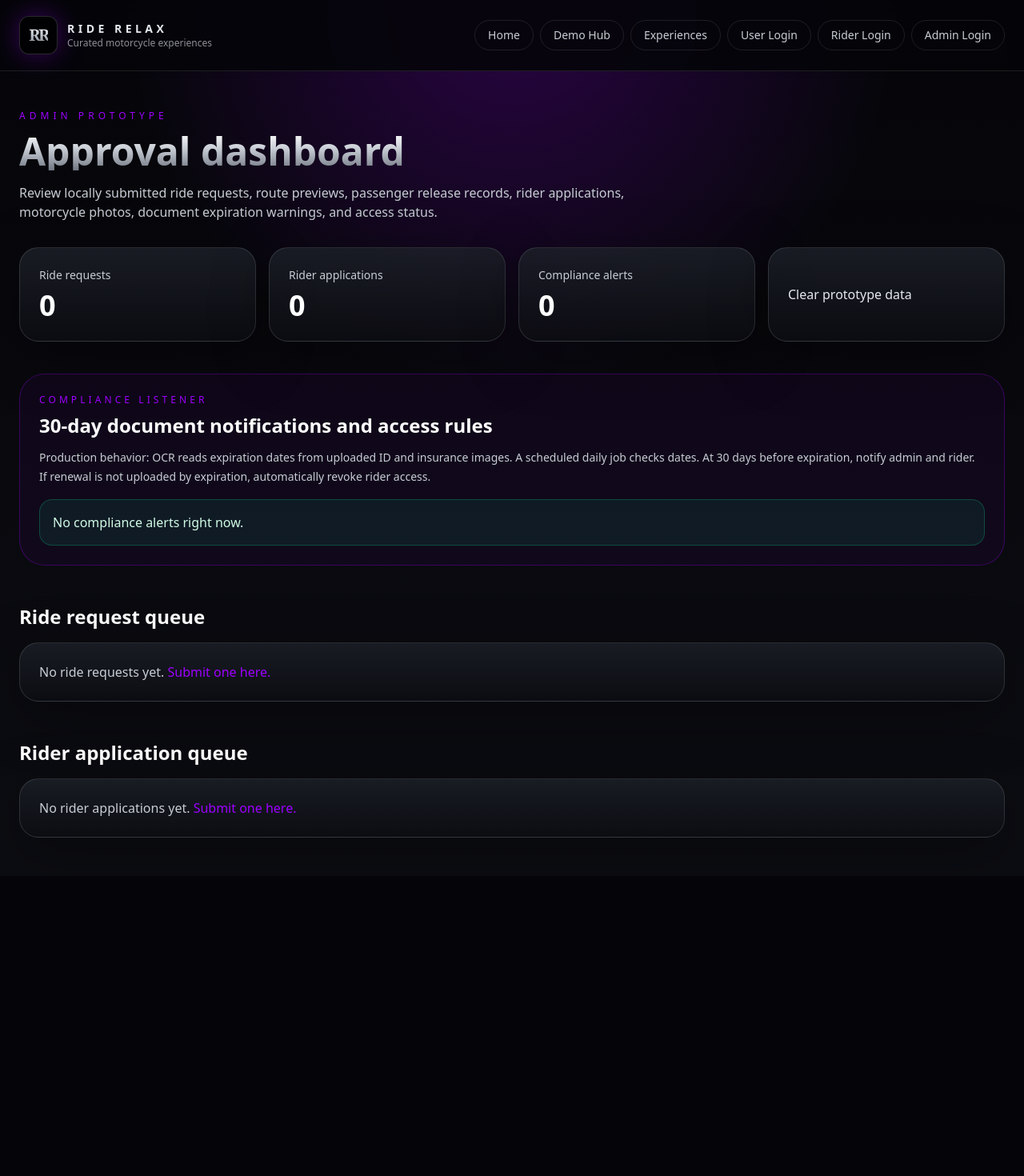
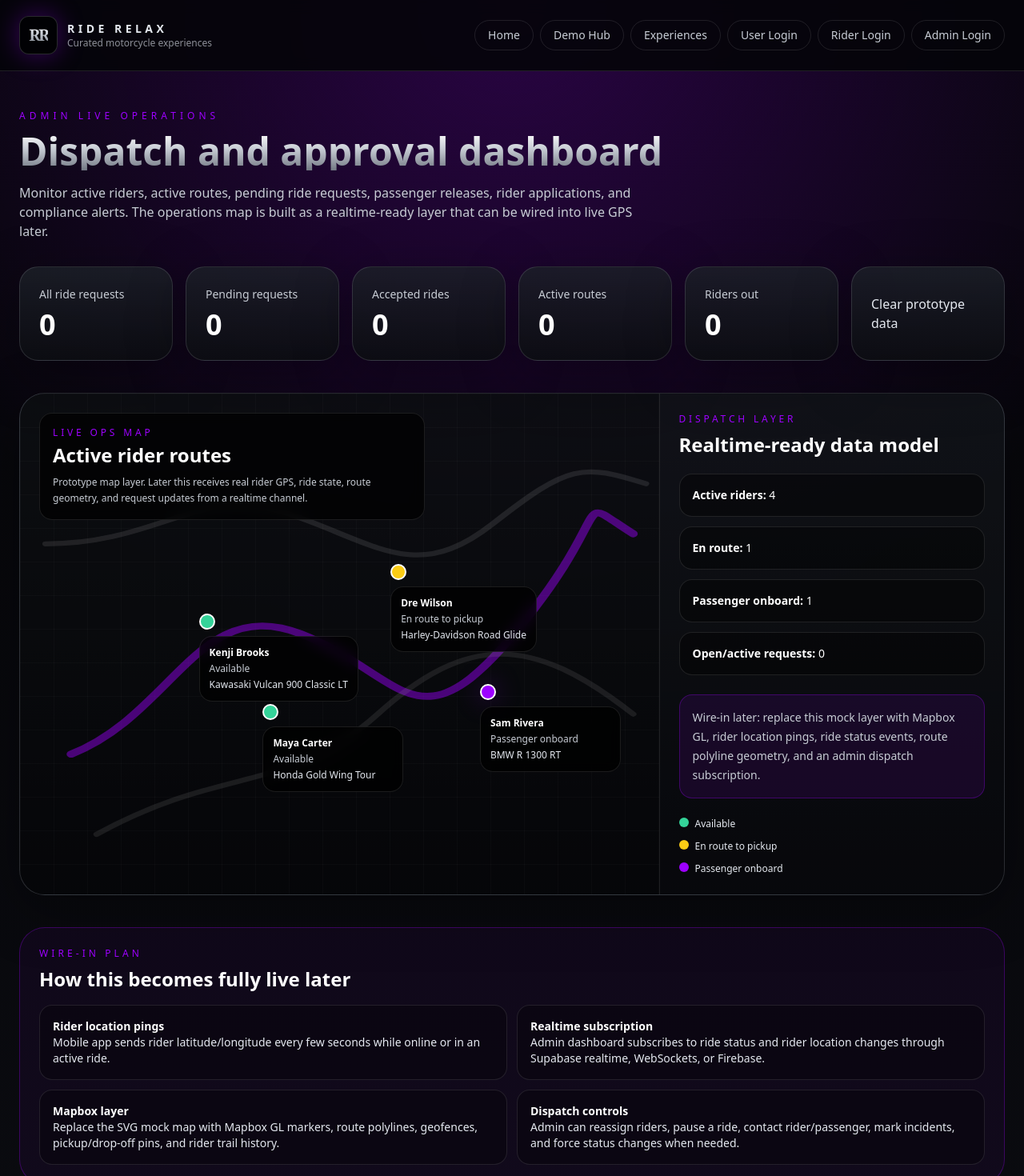
Before and after one commit to MalMcDan/RR-Revolution, a Next.js app: page /admin in a window 1280 px wide. Shown: the top 1470 px of the page at 80% size. Before the commit the page ends 1095 px from the top, so only its background shows below. Built offline with nearby package versions, Linux system fonts and the light colour scheme.

Commit message:
Wire admin operations dashboard

```diff
--- a/app/admin/page.tsx
+++ b/app/admin/page.tsx
@@ -4,6 +4,7 @@ import Link from "next/link";
 import { useEffect, useMemo, useState } from "react";
 import { PrototypeNav } from "../../components/prototype-nav";
 import { MockRouteMap } from "../../components/mock-route-map";
+import { AdminOpsMap } from "../../components/admin-ops-map";
 import { getDocumentStatus, type RideRequest, type RiderApplication } from "../../lib/prototype-data";
 
 function updateStoredList<T>(key: string, list: T[]) {
@@ -16,6 +17,16 @@ function statusClass(tone: string) {
   return "border-emerald-500/40 bg-emerald-500/10 text-emerald-100";
 }
 
+function isActiveRide(request: RideRequest) {
+  const status = request.status.toLowerCase();
+  return status.includes("accepted") || status.includes("en route") || status.includes("passenger") || status.includes("submitted to");
+}
+
+function isPendingRequest(request: RideRequest) {
+  const status = request.status.toLowerCase();
+  return status.includes("submitted") || status.includes("follow-up") || status.includes("review");
+}
+
 export default function AdminPage() {
   const [requests, setRequests] = useState<RideRequest[]>([]);
   const [applications, setApplications] = useState<RiderApplication[]>([]);
@@ -26,6 +37,10 @@ export default function AdminPage() {
   }, []);
 
   const complianceAlerts = useMemo(() => applications.filter((application) => getDocumentStatus(application).tone !== "ok"), [applications]);
+  const activeRoutes = useMemo(() => requests.filter(isActiveRide), [requests]);
+  const pendingRequests = useMemo(() => requests.filter(isPendingRequest), [requests]);
+  const acceptedRequests = useMemo(() => requests.filter((request) => request.status.toLowerCase().includes("accepted")), [requests]);
+  const uniqueAssignedRiders = useMemo(() => new Set(activeRoutes.map((request) => request.selectedRiderName || request.status).filter(Boolean)).size, [activeRoutes]);
 
   function setRequestStatus(index: number, status: string) {
     const next = requests.map((item, itemIndex) => itemIndex === index ? { ...item, status } : item);
@@ -50,16 +65,31 @@ export default function AdminPage() {
     <main className="min-h-screen bg-rr-radial text-white">
       <PrototypeNav />
       <section className="mx-auto max-w-7xl px-6 py-12">
-        <div className="text-xs uppercase tracking-[0.42em] text-rr-purple">Admin prototype</div>
-        <h1 className="rr-metal-text mt-3 text-5xl font-black">Approval dashboard</h1>
-        <p className="mt-4 max-w-3xl text-rr-chrome">Review locally submitted ride requests, route previews, passenger release records, rider applications, motorcycle photos, document expiration warnings, and access status.</p>
+        <div className="text-xs uppercase tracking-[0.42em] text-rr-purple">Admin live operations</div>
+        <h1 className="rr-metal-text mt-3 text-5xl font-black">Dispatch and approval dashboard</h1>
+        <p className="mt-4 max-w-3xl text-rr-chrome">Monitor active riders, active routes, pending ride requests, passenger releases, rider applications, and compliance alerts. The operations map is built as a realtime-ready layer that can be wired into live GPS later.</p>
 
-        <div className="mt-8 grid gap-4 md:grid-cols-4">
-          <div className="rr-card rounded-3xl p-6"><div className="text-sm text-rr-chrome">Ride requests</div><div className="mt-2 text-4xl font-black">{requests.length}</div></div>
-          <div className="rr-card rounded-3xl p-6"><div className="text-sm text-rr-chrome">Rider applications</div><div className="mt-2 text-4xl font-black">{applications.length}</div></div>
-          <div className="rr-card rounded-3xl p-6"><div className="text-sm text-rr-chrome">Compliance alerts</div><div className="mt-2 text-4xl font-black">{complianceAlerts.length}</div></div>
+        <div className="mt-8 grid gap-4 md:grid-cols-4 xl:grid-cols-6">
+          <div className="rr-card rounded-3xl p-6"><div className="text-sm text-rr-chrome">All ride requests</div><div className="mt-2 text-4xl font-black">{requests.length}</div></div>
+          <div className="rr-card rounded-3xl p-6"><div className="text-sm text-rr-chrome">Pending requests</div><div className="mt-2 text-4xl font-black">{pendingRequests.length}</div></div>
+          <div className="rr-card rounded-3xl p-6"><div className="text-sm text-rr-chrome">Accepted rides</div><div className="mt-2 text-4xl font-black">{acceptedRequests.length}</div></div>
+          <div className="rr-card rounded-3xl p-6"><div className="text-sm text-rr-chrome">Active routes</div><div className="mt-2 text-4xl font-black">{activeRoutes.length}</div></div>
+          <div className="rr-card rounded-3xl p-6"><div className="text-sm text-rr-chrome">Riders out</div><div className="mt-2 text-4xl font-black">{uniqueAssignedRiders}</div></div>
           <button onClick={clearPrototypeData} className="rr-card rounded-3xl p-6 text-left text-rr-silver hover:border-rr-purple/60">Clear prototype data</button>
         </div>
+
+        <AdminOpsMap requests={requests} />
+
+        <section className="mt-10 rounded-[2rem] border border-rr-purple/30 bg-rr-purple/5 p-6">
+          <div className="text-xs uppercase tracking-[0.34em] text-rr-purple">Wire-in plan</div>
+          <h2 className="mt-2 text-2xl font-black">How this becomes fully live later</h2>
+          <div className="mt-4 grid gap-3 text-sm text-rr-silver md:grid-cols-2">
+            <div className="rounded-2xl border border-white/10 bg-black/30 p-4"><strong className="text-white">Rider location pings</strong><br />Mobile app sends rider latitude/longitude every few seconds while online or in an active ride.</div>
+            <div className="rounded-2xl border border-white/10 bg-black/30 p-4"><strong className="text-white">Realtime subscription</strong><br />Admin dashboard subscribes to ride status and rider location changes through Supabase realtime, WebSockets, or Firebase.</div>
+            <div className="rounded-2xl border border-white/10 bg-black/30 p-4"><strong className="text-white">Mapbox layer</strong><br />Replace the SVG mock map with Mapbox GL markers, route polylines, geofences, pickup/drop-off pins, and rider trail history.</div>
+            <div className="rounded-2xl border border-white/10 bg-black/30 p-4"><strong className="text-white">Dispatch controls</strong><br />Admin can reassign riders, pause a ride, contact rider/passenger, mark incidents, and force status changes when needed.</div>
+          </div>
+        </section>
 
         <section className="mt-10 rounded-[2rem] border border-rr-purple/30 bg-rr-purple/5 p-6">
           <div className="text-xs uppercase tracking-[0.34em] text-rr-purple">Compliance listener</div>
@@ -74,14 +104,15 @@ export default function AdminPage() {
           </div>
         </section>
 
-        <h2 className="mt-12 text-2xl font-bold">Ride request queue</h2>
+        <h2 className="mt-12 text-2xl font-bold">All ride requests</h2>
         <div className="mt-4 grid gap-4">
           {requests.length === 0 ? <div className="rr-card rounded-3xl p-6 text-rr-chrome">No ride requests yet. <Link className="text-rr-purple" href="/request">Submit one here.</Link></div> : null}
           {requests.map((request, index) => (
             <article key={`${request.createdAt}-${index}`} className="rr-card rounded-3xl p-6">
               <div className="text-xs uppercase tracking-[0.25em] text-rr-purple">{request.status}</div>
               <h3 className="mt-3 text-2xl font-black">{request.passengerName}</h3>
-              <p className="mt-2 text-rr-chrome">{request.experience} · {request.motorcycle}</p>
+              <p className="mt-2 text-rr-chrome">{request.experience} · {request.selectedBikeName || request.motorcycle}</p>
+              <p className="mt-2 text-sm text-rr-silver">Requested rider: {request.selectedRiderName || "Any approved rider"}</p>
               <p className="mt-2 text-sm text-rr-silver">{request.date} at {request.time} · {request.duration}</p>
               <p className="mt-2 text-sm text-rr-silver">Phone: {request.phone} · Emergency contact: {request.emergencyContact}</p>
               <div className="mt-4 grid gap-4 lg:grid-cols-[0.9fr_1.1fr]">
@@ -99,7 +130,7 @@ export default function AdminPage() {
                 <strong className="text-white">Passenger release:</strong><br />
                 {request.passengerRelease ? <>Signed by {request.passengerRelease.electronicSignature} · Initials {request.passengerRelease.initials}<br />DOB: {request.passengerRelease.dateOfBirth} · Signed: {new Date(request.passengerRelease.signedAt).toLocaleString()}<br />Media consent: {request.passengerRelease.mediaConsent}<br />Version: {request.passengerRelease.releaseVersion}</> : "No passenger release found for this request."}
               </div>
-              <div className="mt-5 flex flex-wrap gap-2"><button onClick={() => setRequestStatus(index, "Accepted by rider")} className="rounded-full bg-rr-purple px-4 py-2 text-sm">Accept</button><button onClick={() => setRequestStatus(index, "Needs passenger follow-up")} className="rounded-full border border-white/10 px-4 py-2 text-sm text-rr-silver">Follow up</button><button onClick={() => setRequestStatus(index, "Declined for safety/review")} className="rounded-full border border-white/10 px-4 py-2 text-sm text-rr-silver">Decline</button></div>
+              <div className="mt-5 flex flex-wrap gap-2"><button onClick={() => setRequestStatus(index, "Accepted by rider")} className="rounded-full bg-rr-purple px-4 py-2 text-sm">Accept</button><button onClick={() => setRequestStatus(index, "En route to pickup")} className="rounded-full border border-white/10 px-4 py-2 text-sm text-rr-silver">En route</button><button onClick={() => setRequestStatus(index, "Passenger onboard")} className="rounded-full border border-white/10 px-4 py-2 text-sm text-rr-silver">Onboard</button><button onClick={() => setRequestStatus(index, "Needs passenger follow-up")} className="rounded-full border border-white/10 px-4 py-2 text-sm text-rr-silver">Follow up</button><button onClick={() => setRequestStatus(index, "Declined for safety/review")} className="rounded-full border border-white/10 px-4 py-2 text-sm text-rr-silver">Decline</button></div>
             </article>
           ))}
         </div>
```
